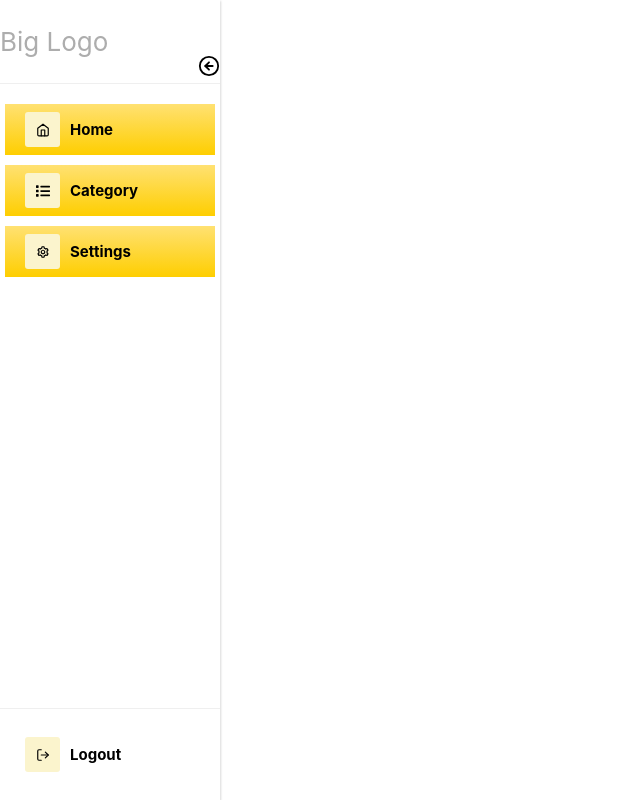
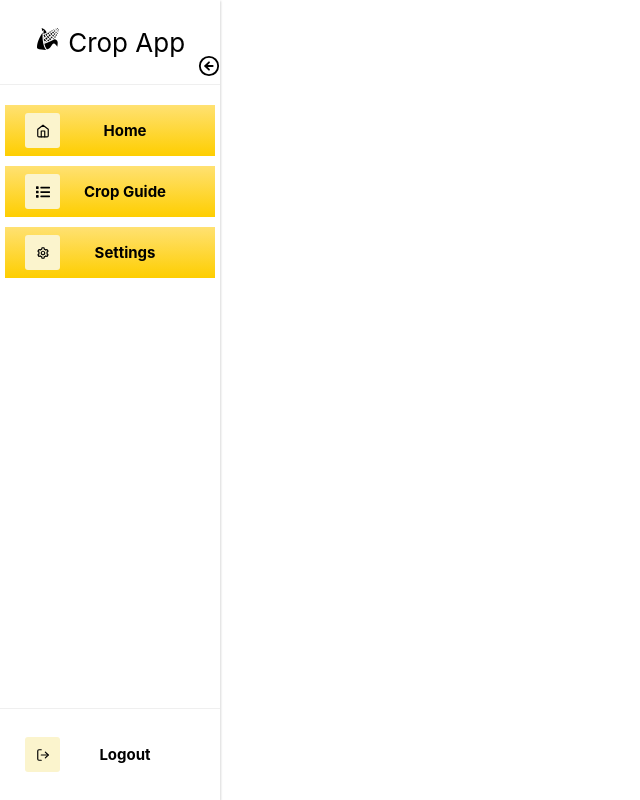
Before and after one commit to woffordlm/farm-app-crop-planner, a React (Create React App) app in the folder client/: page / in a window 1280 px wide. Shown: the whole page, without its empty margins (0-640 px from the left). Built offline with nearby package versions, Linux system fonts and the light colour scheme.

Commit message:
finished sidenav

```diff
--- a/client/src/Components/Sidebar/index.css
+++ b/client/src/Components/Sidebar/index.css
@@ -32,7 +32,7 @@
 
 
 #sidebar {
-        position: fixed;
+    position: absolute;
     width: 220px;
     top: 0;
     bottom: 0;
@@ -40,11 +40,12 @@
     min-height: 100vh !important;
     z-index: 100;
     padding: 0px 0 0;
-        box-shadow: inset -1px 0 0 rgba(0, 0, 0, .1);
 }
 
 #sidebar .pro-sidebar {
     height: 100vh;
+    color: black;
+    text-align: center;
 }
 
 #sidebar .closemenu {
@@ -68,6 +69,7 @@
 #sidebar .pro-sidebar.collapsed {
     width: 80px;
     min-width: 80px;
+    text-align: center;
 }
 
 #sidebar .pro-sidebar-inner {
--- a/client/src/Components/Sidebar/index.js
+++ b/client/src/Components/Sidebar/index.js
@@ -7,10 +7,10 @@ import {
     SidebarContent
 } from 'react-pro-sidebar';
 
-import { FaList, FaRegHeart } from "react-icons/fa";
+import { FaList } from "react-icons/fa";
 import { FiHome, FiLogOut, FiArrowLeftCircle, FiArrowRightCircle } from "react-icons/fi";
-import { RiPencilLine } from "react-icons/ri";
 import { BiCog } from "react-icons/bi";
+import { GiCorn } from 'react-icons/gi';
 
 import 'react-pro-sidebar/dist/css/styles.css';
 import '../Sidebar/index.css';
@@ -30,7 +30,7 @@ const Sidebar = () => {
             <ProSidebar collapsed={menuCollapse}>
                 <SidebarHeader>
                 <div className='logoText'>
-                    <p>{menuCollapse ? 'Logo' : 'Big Logo'}</p>
+                    {menuCollapse ? <p><GiCorn/></p> : <p><GiCorn/>  Crop App</p>}
                 </div>
                 <div className='closemenu' onClick={menuIconClick}>
                     {menuCollapse ? (
@@ -45,7 +45,7 @@ const Sidebar = () => {
                         <MenuItem active={true} icon={<FiHome />}>
                             Home
                         </MenuItem>
-                        <MenuItem active={true} icon={<FaList />}>Category</MenuItem>
+                        <MenuItem active={true} icon={<FaList />}>Crop Guide</MenuItem>
                         <MenuItem active={true} icon={<BiCog />}>Settings</MenuItem>
                     </Menu>
                 </SidebarContent>
```
Lines whose indentation alone changed are shown as unchanged.
